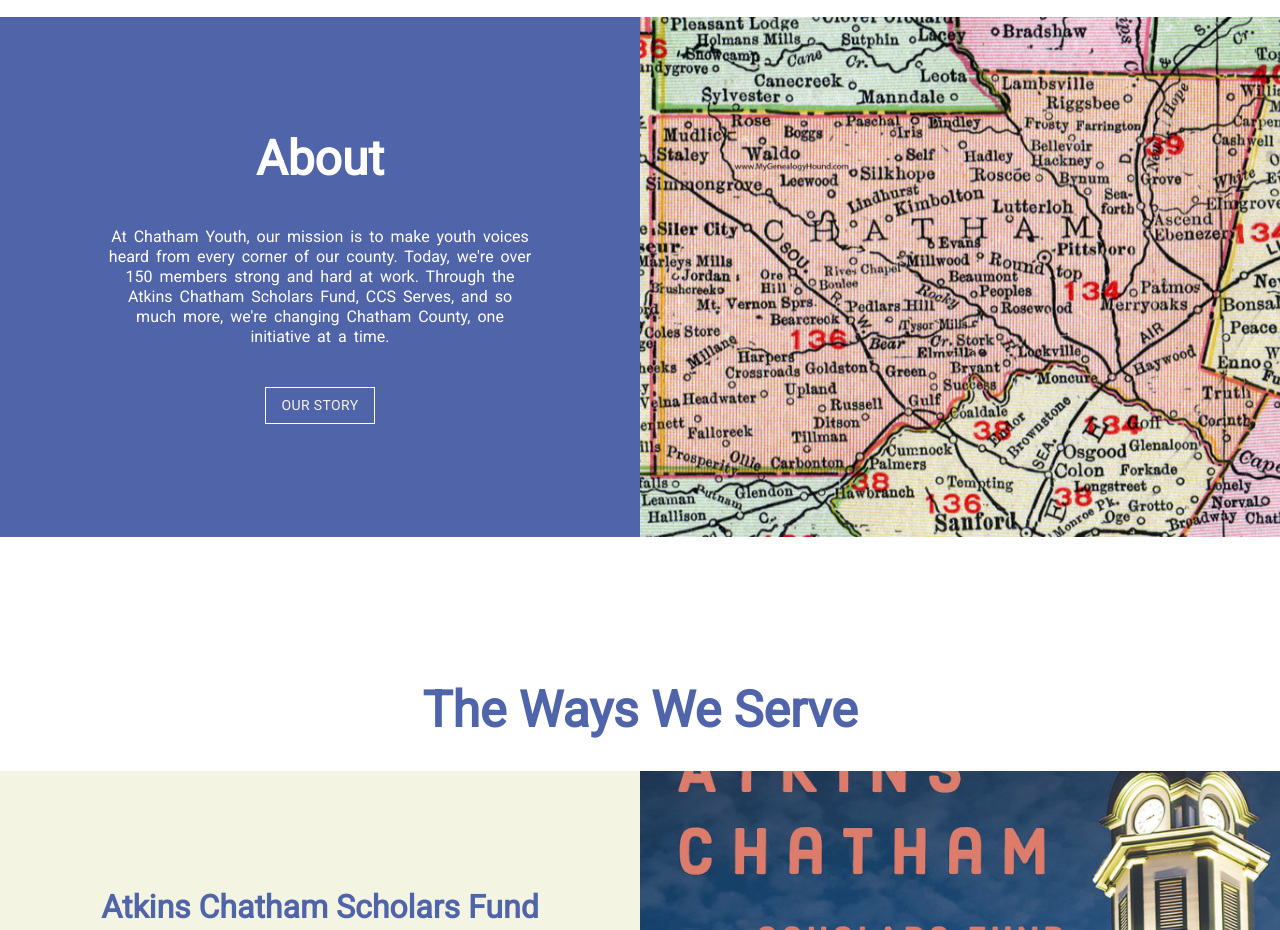
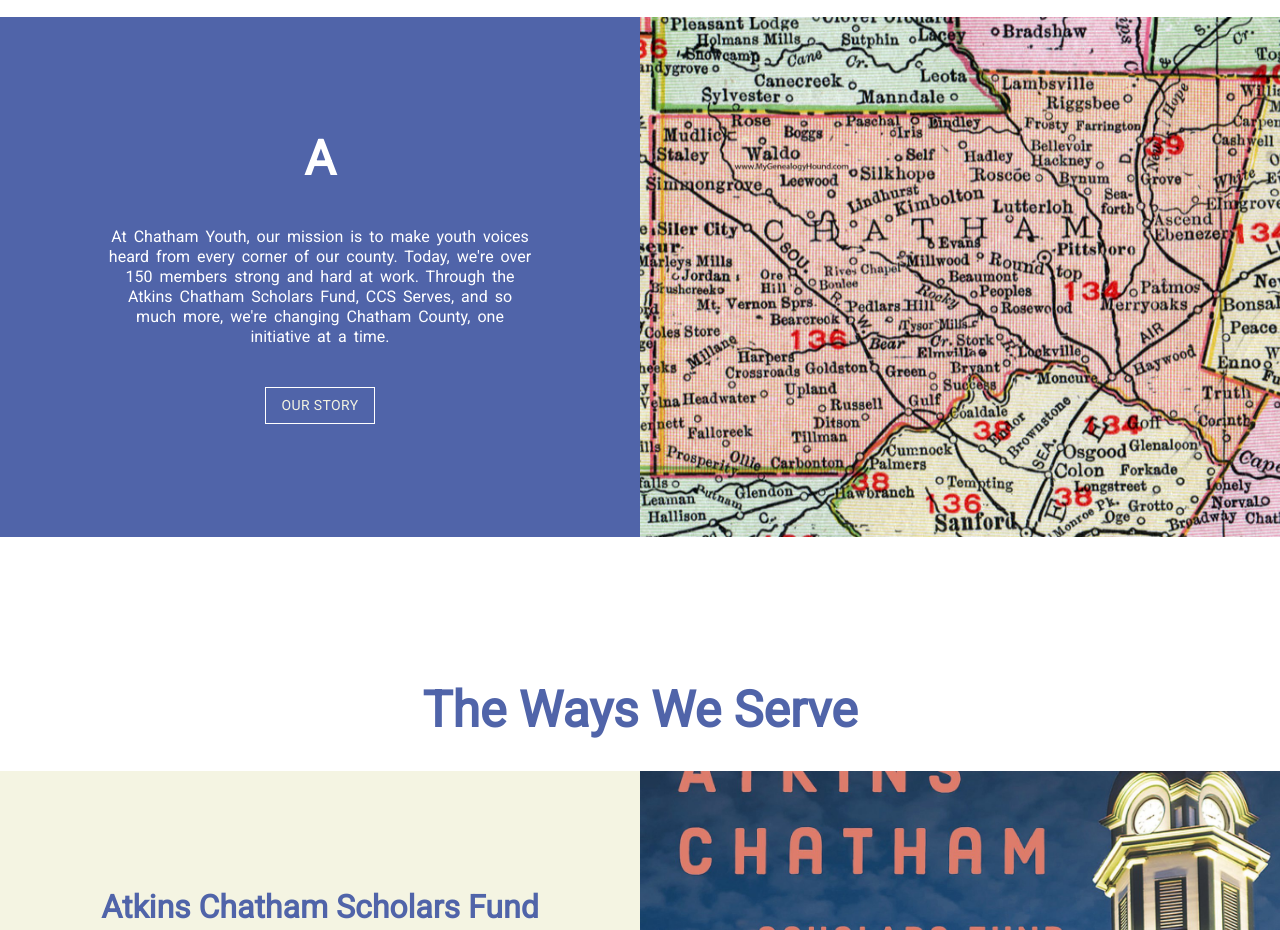
Before and after one commit to antman2028/Chatham, a React (Create React App) app: page / in a window 1280 px wide. Shown: the part 840-1770 px from the top of the page. Built offline with nearby package versions, Linux system fonts and the light colour scheme.

Commit message:
fixed revert

```diff
--- a/src/pages/NotesListPage.js
+++ b/src/pages/NotesListPage.js
@@ -64,7 +64,7 @@
             alignItems: 'center',
             flexDirection: 'column',
           }}>
-            <h1 className='card1Home'>About</h1>
+            <h1 className='card1Home'>A</h1>
             <p className='card1Home'>At Chatham Youth, our mission is to make youth voices heard from every corner of our county. Today, we're over 150 members strong and hard at work. Through the Atkins Chatham Scholars Fund, CCS Serves, and so much more, we're changing Chatham County, one initiative at a time.</p>
             <Button variant='outlined' disabled={false}
                     sx={{
```
